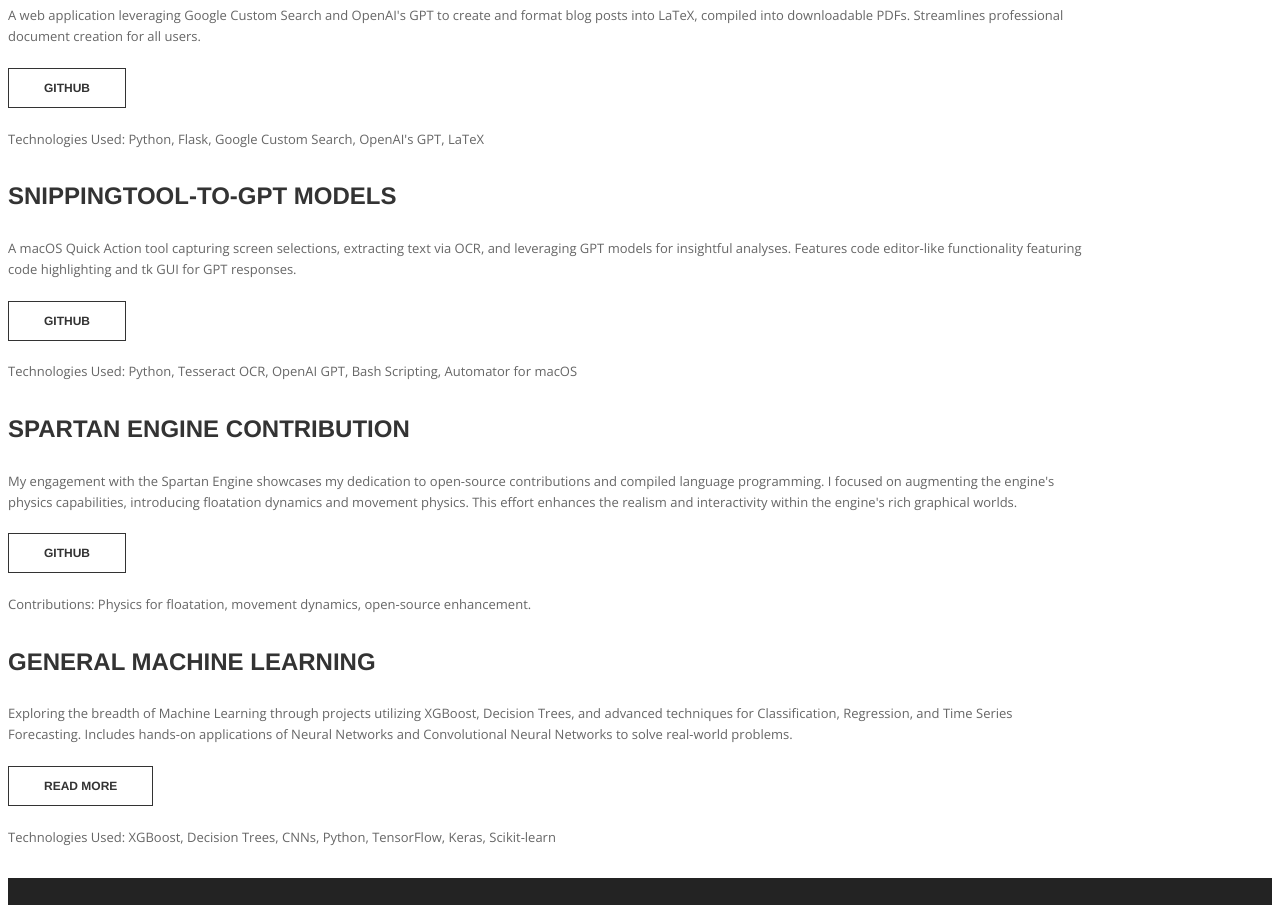
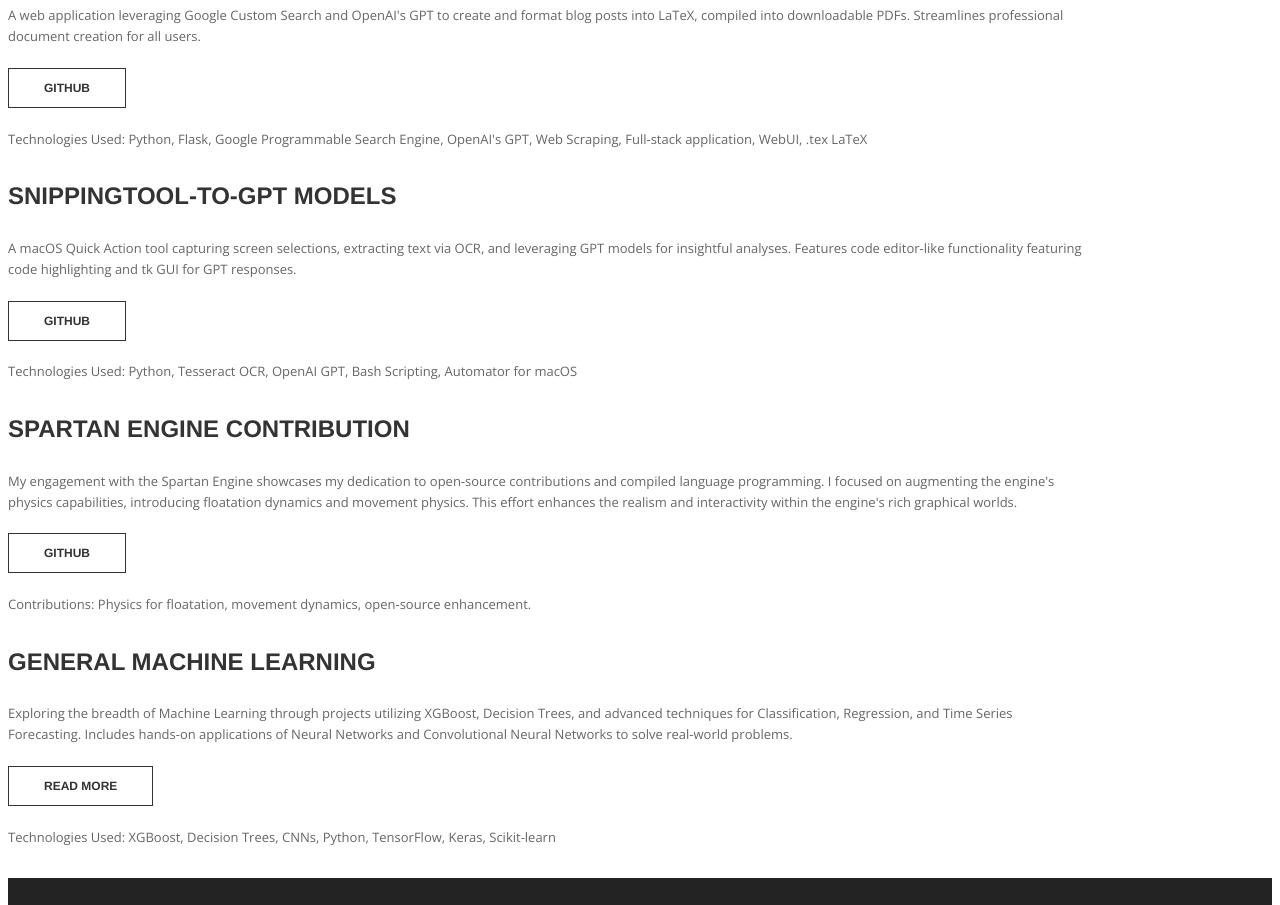
Before and after one commit to PanosKolyvakis/PanosKolyvakis.github.io, a plain HTML site: page index.html in a window 1280 px wide. Shown: the part 1020-1925 px from the top of the page. Drawn offline with nearby package versions, Linux system fonts and the light colour scheme; some icons are missing; a web font is replaced by a local one.

Commit message:
Update index.html

```diff
--- a/index.html
+++ b/index.html
@@ -80,7 +80,7 @@
 					<h3 class="text-center">AI to LaTeX PDF Generator</h3>
 					<p>A web application leveraging Google Custom Search and OpenAI's GPT to create and format blog posts into LaTeX, compiled into downloadable PDFs. Streamlines professional document creation for all users.</p>
 					<p class="text-center"><a href="https://github.com/PanosKolyvakis/AI-to-LaTeX" class="btn btn-action">GitHub</a></p>
-					<p class="text-center">Technologies Used: Python, Flask, Google Custom Search, OpenAI's GPT, LaTeX</p>
+					<p class="text-center">Technologies Used: Python, Flask, Google Programmable Search Engine, OpenAI's GPT, Web Scraping, Full-stack application, WebUI, .tex LaTeX</p>
 				</div>
 				<div class="col-sm-6 col-md-3">
 					<h3 class="text-center">SnippingTool-To-GPT models</h3>
```
